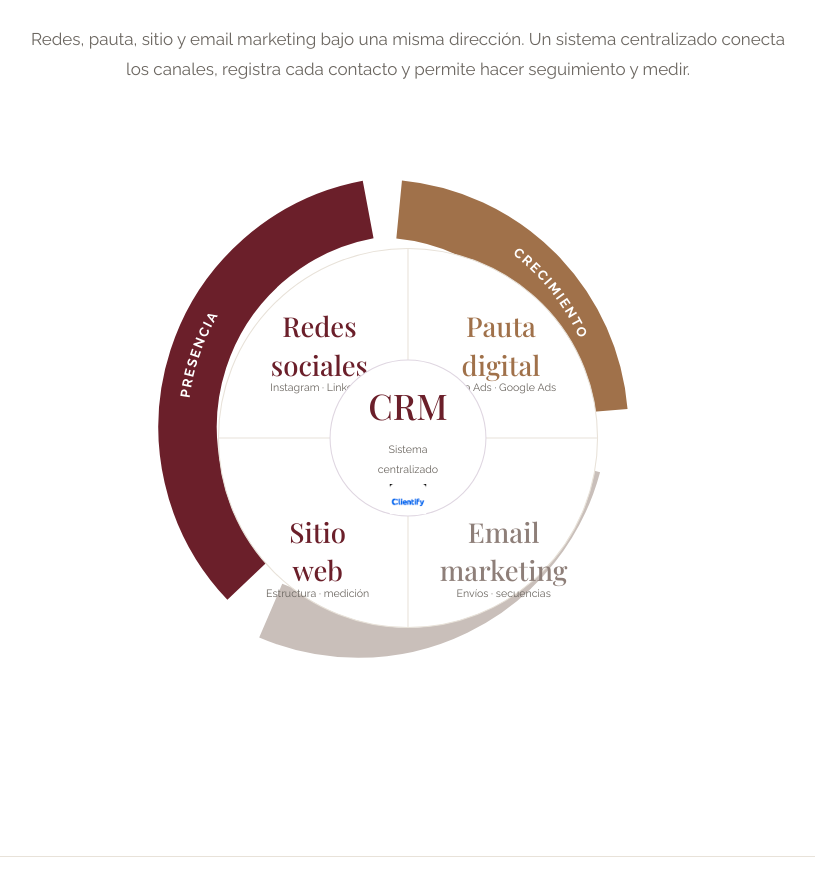
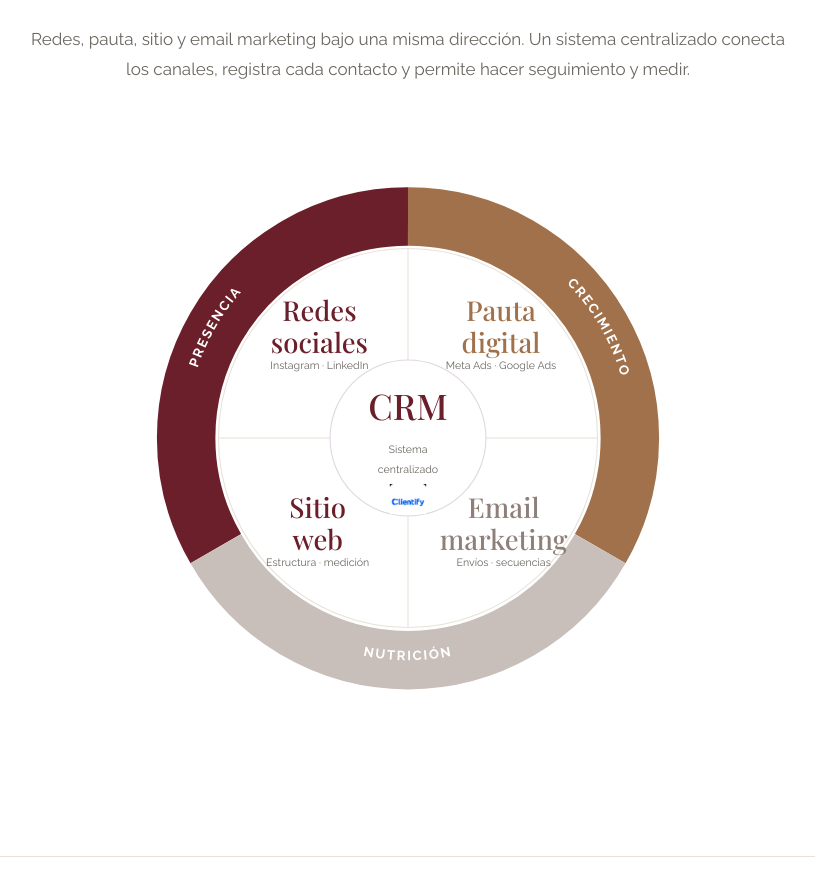
Before and after one commit to nerini-mkt/nerini-web, a React (Vite) app: page / in a window 1280 px wide. Shown: the part 1520-2416 px from the top of the page, without its empty margins (232-1047 px from the left). Built offline with nearby package versions, Linux system fonts and the light colour scheme.

Commit message:
Add files via upload

```diff
--- a/App.jsx
+++ b/App.jsx
@@ -60,52 +60,71 @@ function ServiceWheel() {
     <div className="wheel-wrap" role="img" aria-label="Servicio integral con Presencia, Crecimiento y Nutrición; redes sociales, pauta digital, sitio web, email marketing y CRM centralizado con Clientify.">
       <svg className="service-wheel-svg" viewBox="0 0 700 700" aria-hidden="true">
         <defs>
-          <path id="arc-presencia" d="M 170 510 A 250 250 0 0 1 305 92" />
-          <path id="arc-crecimiento" d="M 340 92 A 250 250 0 0 1 565 320" />
-          <path id="arc-nutricion" d="M 195 545 A 250 250 0 0 0 535 380" />
+          {/*
+            Puntos exactos sobre círculo r=250 centrado en (350,350):
+              A (350, 100)  → 270° (tope)
+              B (567, 475)  →  30° (abajo-der)
+              C (133, 475)  → 150° (abajo-izq)
+            Tres arcos de 120° exactos, sentido horario (sweep=1), sin huecos.
+
+            textPath usa dirección que hace el texto legible:
+              presencia   C→A horario   (sube izquierda)
+              crecimiento A→B horario   (baja derecha)
+              nutrición   C→B antihorario (izq→der por el arco inferior)
+          */}
+          <path id="arc-presencia"   d="M 133 475 A 250 250 0 0 1 350 100" />
+          <path id="arc-crecimiento" d="M 350 100 A 250 250 0 0 1 567 475" />
+          <path id="arc-nutricion"   d="M 133 475 A 250 250 0 0 0 567 475" />
           <clipPath id="wheel-clip">
             <circle cx="350" cy="350" r="214" />
           </clipPath>
         </defs>
 
-        <path d="M 170 510 A 250 250 0 0 1 305 92" fill="none" stroke="#6B1F2A" strokeWidth="66" />
-        <path d="M 340 92 A 250 250 0 0 1 565 320" fill="none" stroke="#A0714A" strokeWidth="66" />
-        <path d="M 195 545 A 250 250 0 0 0 535 380" fill="none" stroke="#C9BFBA" strokeWidth="66" />
+        {/* Anillo exterior: 3 × 120° horario, sin huecos */}
+        <path d="M 133 475 A 250 250 0 0 1 350 100" fill="none" stroke="#6B1F2A" strokeWidth="66" />
+        <path d="M 350 100 A 250 250 0 0 1 567 475" fill="none" stroke="#A0714A" strokeWidth="66" />
+        <path d="M 567 475 A 250 250 0 0 1 133 475" fill="none" stroke="#C9BFBA" strokeWidth="66" />
 
-        <text className="wheel-arc-label"><textPath href="#arc-presencia" startOffset="51%" textAnchor="middle">PRESENCIA</textPath></text>
-        <text className="wheel-arc-label"><textPath href="#arc-crecimiento" startOffset="58%" textAnchor="middle">CRECIMIENTO</textPath></text>
-        <text className="wheel-arc-label"><textPath href="#arc-nutricion" startOffset="50%" textAnchor="middle">NUTRICIÓN</textPath></text>
+        <text className="wheel-arc-label"><textPath href="#arc-presencia"   startOffset="50%" textAnchor="middle">PRESENCIA</textPath></text>
+        <text className="wheel-arc-label"><textPath href="#arc-crecimiento" startOffset="50%" textAnchor="middle">CRECIMIENTO</textPath></text>
+        <text className="wheel-arc-label"><textPath href="#arc-nutricion"   startOffset="50%" textAnchor="middle">NUTRICIÓN</textPath></text>
 
+        {/* Círculo interior blanco */}
         <circle cx="350" cy="350" r="214" fill="#fff" stroke="#E8E2D9" strokeWidth="1.2" />
         <g clipPath="url(#wheel-clip)">
           <line x1="350" y1="136" x2="350" y2="564" stroke="#E8E2D9" strokeWidth="1.2" />
           <line x1="136" y1="350" x2="564" y2="350" stroke="#E8E2D9" strokeWidth="1.2" />
         </g>
 
-        <text x="250" y="236" textAnchor="middle" className="wheel-title presence">
+        {/* Superior izquierdo */}
+        <text x="250" y="218" textAnchor="middle" className="wheel-title presence">
           <tspan x="250" dy="0">Redes</tspan>
-          <tspan x="250" dy="44">sociales</tspan>
+          <tspan x="250" dy="36">sociales</tspan>
         </text>
-        <text x="250" y="297" textAnchor="middle" className="wheel-sub">Instagram · LinkedIn</text>
+        <text x="250" y="272" textAnchor="middle" className="wheel-sub">Instagram · LinkedIn</text>
 
-        <text x="455" y="236" textAnchor="middle" className="wheel-title growth">
+        {/* Superior derecho */}
+        <text x="455" y="218" textAnchor="middle" className="wheel-title growth">
           <tspan x="455" dy="0">Pauta</tspan>
-          <tspan x="455" dy="44">digital</tspan>
+          <tspan x="455" dy="36">digital</tspan>
         </text>
-        <text x="455" y="297" textAnchor="middle" className="wheel-sub">Meta Ads · Google Ads</text>
+        <text x="455" y="272" textAnchor="middle" className="wheel-sub">Meta Ads · Google Ads</text>
 
-        <text x="248" y="468" textAnchor="middle" className="wheel-title presence">
+        {/* Inferior izquierdo */}
+        <text x="248" y="440" textAnchor="middle" className="wheel-title presence">
           <tspan x="248" dy="0">Sitio</tspan>
-          <tspan x="248" dy="44">web</tspan>
+          <tspan x="248" dy="36">web</tspan>
         </text>
-        <text x="248" y="529" textAnchor="middle" className="wheel-sub">Estructura · medición</text>
+        <text x="248" y="494" textAnchor="middle" className="wheel-sub">Estructura · medición</text>
 
-        <text x="458" y="468" textAnchor="middle" className="wheel-title nurture">
+        {/* Inferior derecho */}
+        <text x="458" y="440" textAnchor="middle" className="wheel-title nurture">
           <tspan x="458" dy="0">Email</tspan>
-          <tspan x="458" dy="44">marketing</tspan>
+          <tspan x="458" dy="36">marketing</tspan>
         </text>
-        <text x="458" y="529" textAnchor="middle" className="wheel-sub">Envíos · secuencias</text>
+        <text x="458" y="494" textAnchor="middle" className="wheel-sub">Envíos · secuencias</text>
 
+        {/* CRM central */}
         <circle cx="350" cy="350" r="88" fill="#fff" stroke="#DFD6E1" strokeWidth="1.2" />
         <text x="350" y="330" textAnchor="middle" className="wheel-crm-main">CRM</text>
         <text x="350" y="367" textAnchor="middle" className="wheel-crm-sub">
```
